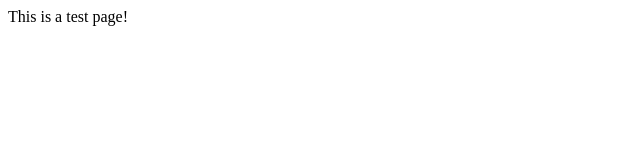
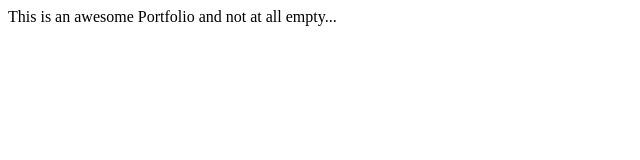
Before and after one commit to GraydonScates/graydonscates.github.io, a plain HTML site: page index.html in a window 1280 px wide. Shown: the whole page, without its empty margins (0-640 px from the left). Drawn offline with Linux system fonts and the light colour scheme.

Commit message:
Updated index

```diff
--- a/index.html
+++ b/index.html
@@ -4,11 +4,11 @@
     <meta charset="UTF-8">
     <meta name="viewport" content="width=device-width, initial-scale=1.0">
     <meta http-equiv="X-UA-Compatible" content="ie=edge">
-    <title>Test Page</title>
+    <title>Graydon's Portfolio</title>
 </head>
 <body>
     <div>
-        This is a test page!
+        This is an awesome Portfolio and not at all empty...
     </div>
 </body>
 </html>
```
